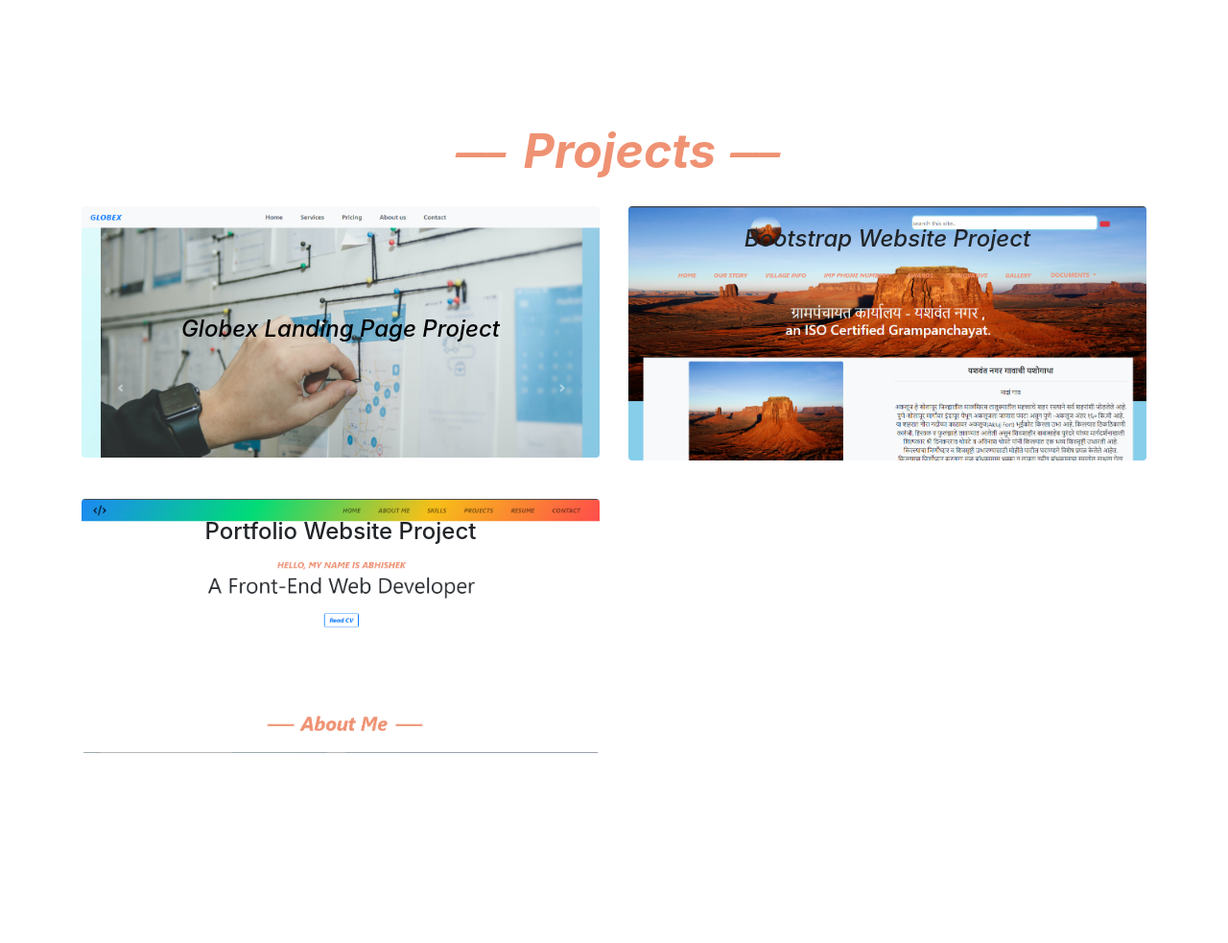
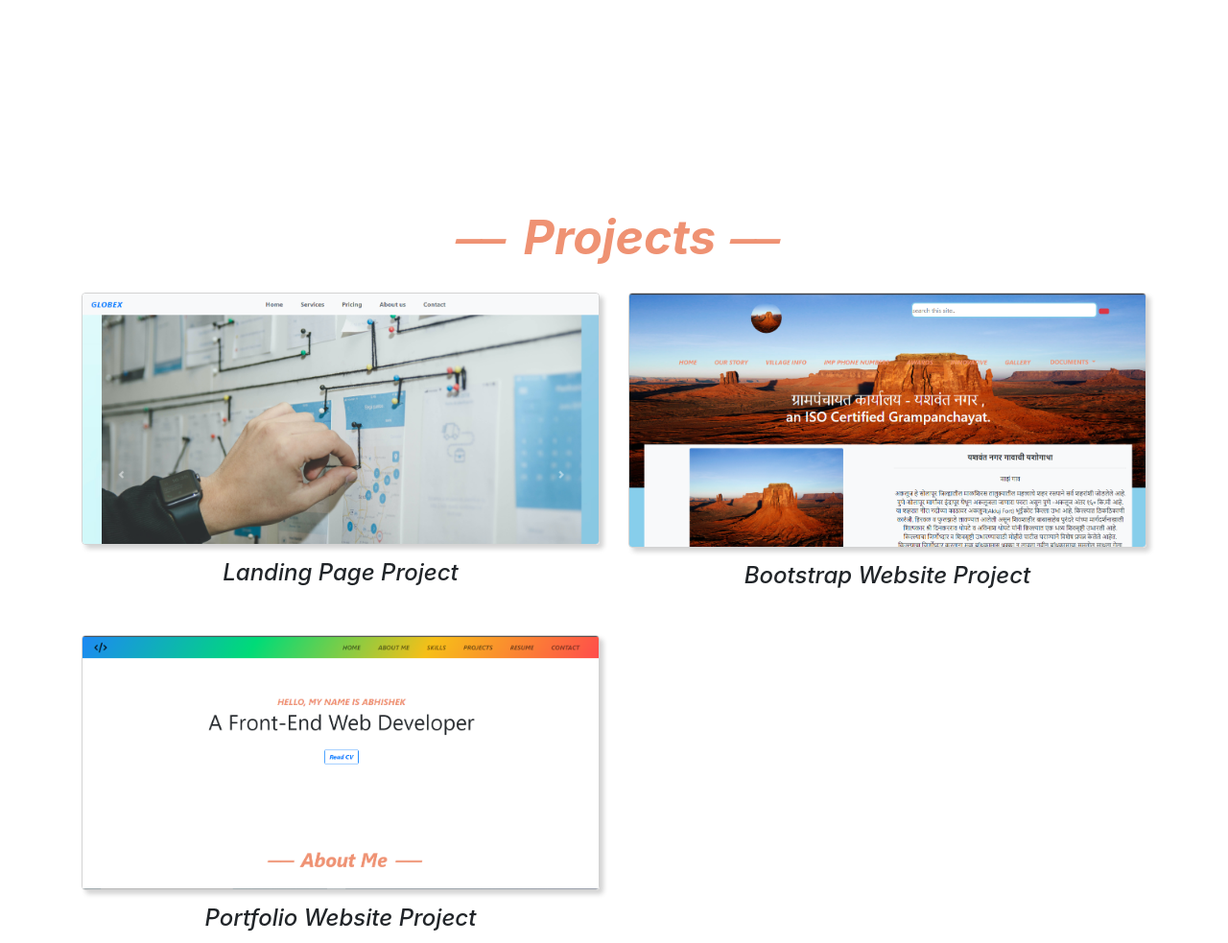
Before and after one commit to agaskarabhi65/portfolio, a plain HTML site: page index.html in a window 1280 px wide. Shown: the part 1660-2643 px from the top of the page at 96% size. Drawn offline with nearby package versions, Linux system fonts and the light colour scheme.

Commit message:
updatde through desktop

```diff
--- a/custom.css
+++ b/custom.css
@@ -90,4 +90,8 @@ nav{
 	}
 }
 
-/*  */
+/*  for projects hover  */
+
+#project1, #project2, #project3{
+	cursor: pointer;
+}
--- a/index.html
+++ b/index.html
@@ -38,7 +38,7 @@
 		<div class="collapse navbar-collapse justify-content-end" id="hood">
 			<br>
 			<ul class="navbar-nav " style="">
-				<li class="nav-item " style="margin-right:30px;"><a class="nav-link text-center font-italic font-weight-bold z1" href="portfolio-website.html">HOME</a></li>
+				<li class="nav-item " style="margin-right:30px;"><a class="nav-link text-center font-italic font-weight-bold z1" href="./portfolio-website.html">HOME</a></li>
 				<li class="nav-item" style="margin-right:30px;"><a class="nav-link text-center font-italic font-weight-bold z1" href="#aboutme">ABOUT ME</a></li>
 				<li class="nav-item" style="margin-right:30px;"><a id="menu-skills" class="nav-link text-center font-italic font-weight-bold z1" href="#skills">SKILLS</a></li>
 				<li class="nav-item" style="margin-right:30px;"><a class="nav-link text-center font-italic font-weight-bold z1" href="#projects">PROJECTS</a></li>
@@ -90,7 +90,7 @@
 
 	<div id="aboutme" class="container" style="" data-aos="fade-up">
 		<div class="row">
-			<div class="col-12 col-sm-12 col-md-12 col-lg-12 col-xl-12"  style="margin-top:50px">
+			<div class="col-12 col-sm-12 col-md-12 col-lg-12 col-xl-12"  style="padding-top:80px">
 
 				<h1 class="text-center font-italic font-weight-bold" style="color:#ef9273;"> ⎯⎯ &nbsp;About Me ⎯⎯ </h1>
 				<br></br>
@@ -116,7 +116,7 @@
 		<!-- heading -->
 
 		<div class="row">
-			<div class="col-12 col-sm-12 col-md-12 col-lg-12 col-xl-12" style="margin-bottom:20px;margin-top:50px">
+			<div class="col-12 col-sm-12 col-md-12 col-lg-12 col-xl-12" style="margin-bottom:20px;padding-top:80px">
 
 				<h1 class="text-center font-italic font-weight-bold" style="color:#ef9273;"> ⎯⎯&nbsp;Skills ⎯⎯ </h1>
 
@@ -190,7 +190,7 @@
 
 			<!-- heading -->
 
-			<div class="col-12 col-sm-12 col-md-12 col-lg-12 col-xl-12" style="padding-top:50px;">
+			<div class="col-12 col-sm-12 col-md-12 col-lg-12 col-xl-12" style="padding-top:80px;">
 
 				<h1 class="text-center font-italic font-weight-bold" style="color:#ef9273;"> ⎯⎯&nbsp; Projects ⎯⎯ </h1>
 
@@ -200,30 +200,28 @@
 
 			<!-- 1st project -->
 
-			<div class="col-12 col-sm-12 col-md-6 col-lg-6 col-xl-6 card mt-10 mb-10" style="border:none;margin-top:20px;margin-bottom:20px;">
-				<img class="card-img-top rounded" src="./img/globexscreenshot.png" style="width:100%">
-					<div class="card-img-overlay d-flex flex-column justify-content-center">
-						<h4 class="text-center font-italic" style="color:black;"> Globex Landing Page Project</h4>
-					</div>
+			<div id="project1" class="col-12 col-sm-12 col-md-6 col-lg-6 col-xl-6 card mt-10 mb-10" style="border:none;margin-top:20px;margin-bottom:20px;">
+
+				<img class="card-img-top rounded" src="./img/globexscreenshot.png" style="width:100%;opacity:;border:1px solid lightgrey;box-shadow:4px 4px 5px lightgrey">
+				<h4 class="text-center font-wieght-bold font-italic" style="margin-top: 15px;">Landing Page Project</h4>
+
 			</div>
 
 			<!-- 2nd project -->
 
-			<div class="col-12 col-sm-12 col-md-6 col-lg-6 col-xl-6 card mt-10 mb-10" style="border:none;margin-top:20px;margin-bottom:20px;">
+			<div id="project2" class="col-12 col-sm-12 col-md-6 col-lg-6 col-xl-6 card mt-10 mb-10" style="border:none;margin-top:20px;margin-bottom:20px;">
+
 				<img class="card-img-top rounded" src="./img/bootstrapscreenshot.png
-				" style="width:100%">
-					<div class="card-img-overlay">
-						<h4 class="text-center font-italic"> Bootstrap Website Project </h4>
-					</div>
+				" style="width:100%;opacity:;border:1px solid lightgrey;box-shadow:4px 4px 5px lightgrey">
+				<h4 class="text-center font-wieght-bold font-italic" style="margin-top: 15px;">Bootstrap Website Project</h4>
+
 			</div>
 
 			<!-- 3rd project -->
 
-			<div class="col-12 col-sm-12 col-md-6 col-lg-6 col-xl-6 card" style="border:none;margin-top:20px;margin-bottom:20px;">
-				<img class="card-img-top rounded" src="./img/portfolioscreenshot.png" style="width:100%">
-					<div class="card-img-overlay">
-						<h4 class="text-center"> Portfolio Website Project </h4>
-					</div>
+			<div id="project3" class="col-12 col-sm-12 col-md-6 col-lg-6 col-xl-6 card" style="border:none;margin-top:20px;margin-bottom:20px;">
+				<img class="card-img-top rounded" src="./img/portfolioscreenshot.png" style="width:100%;border:1px solid lightgrey;box-shadow:4px 4px 5px lightgrey">
+				<h4 class="text-center font-wieght-bold font-italic" style="margin-top: 15px;">Portfolio Website Project</h4>
 			</div>
 
 		</div>
@@ -240,7 +238,7 @@
 
 				<!-- heading -->
 
-			<div class="col-12 col-sm-12 col-md-12 col-lg-12 col-xl-12" style="margin-top:50px">
+			<div class="col-12 col-sm-12 col-md-12 col-lg-12 col-xl-12" style="padding-top:80px">
 
 				<h1 class="text-center font-italic font-weight-bold" style="color:#ef9273;"> ⎯⎯&nbsp; Resume ⎯⎯ </h1>
 				<br>
@@ -367,6 +365,27 @@
 		</div>
 	</div>
 
+	<!-- onclick event jquery for projects -->
+
+	<script>
+		$(document).ready(function(){
+
+			$("#project1").click(function(){
+				$(location).prop('href', 'https://www.youtube.com/')
+			});
+
+			$("#project2").click(function(){
+				$(location).prop('href', 'https://www.youtube.com/')
+			});
+
+			$("#project3").click(function(){
+				$(location).prop('href', 'https://www.youtube.com/')
+			});
+
+		});
+	</script>
+
+
 	<!-- AOS library script -->
 
 	<script src="https://unpkg.com/aos@next/dist/aos.js"></script>
```
